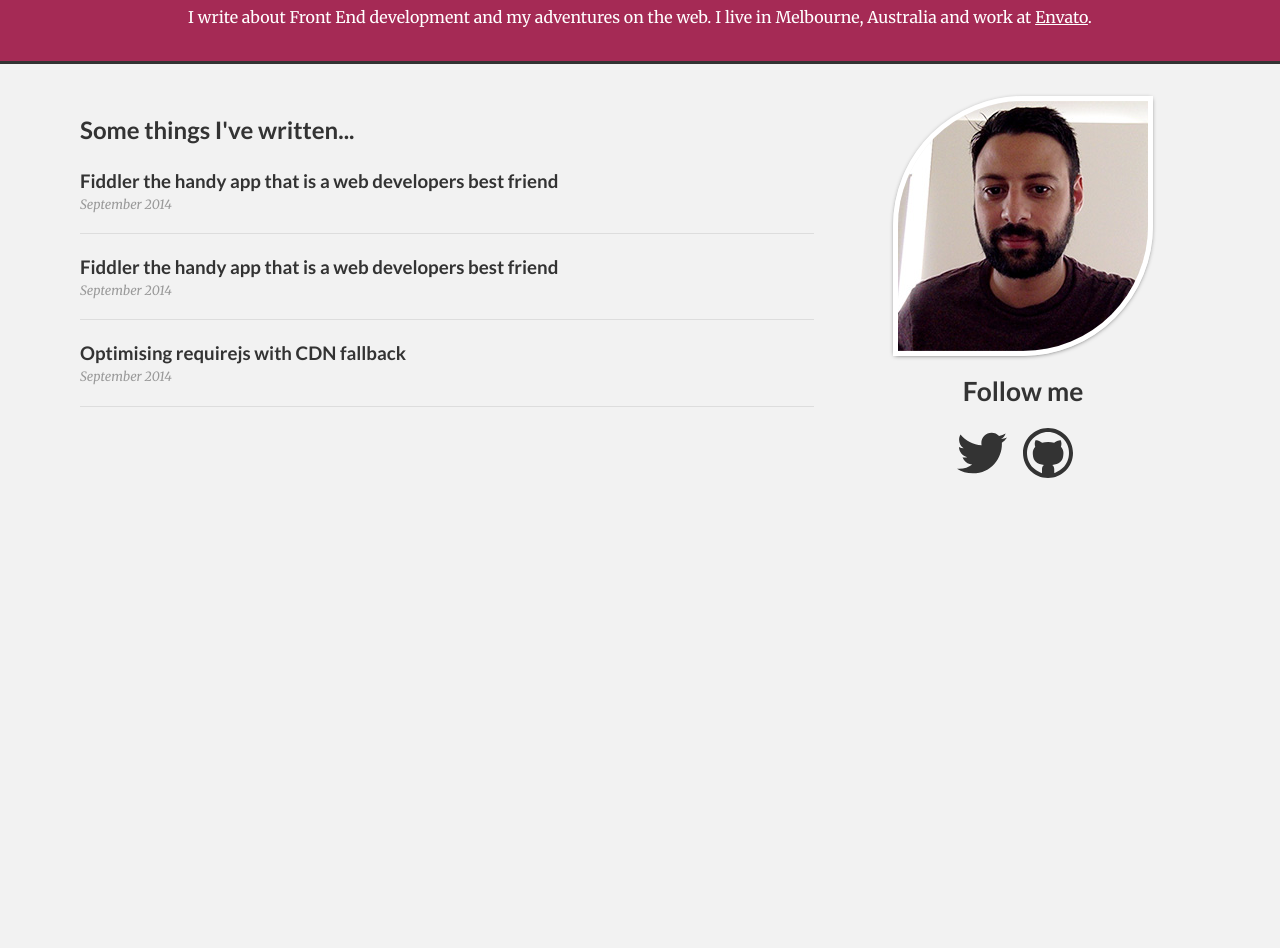
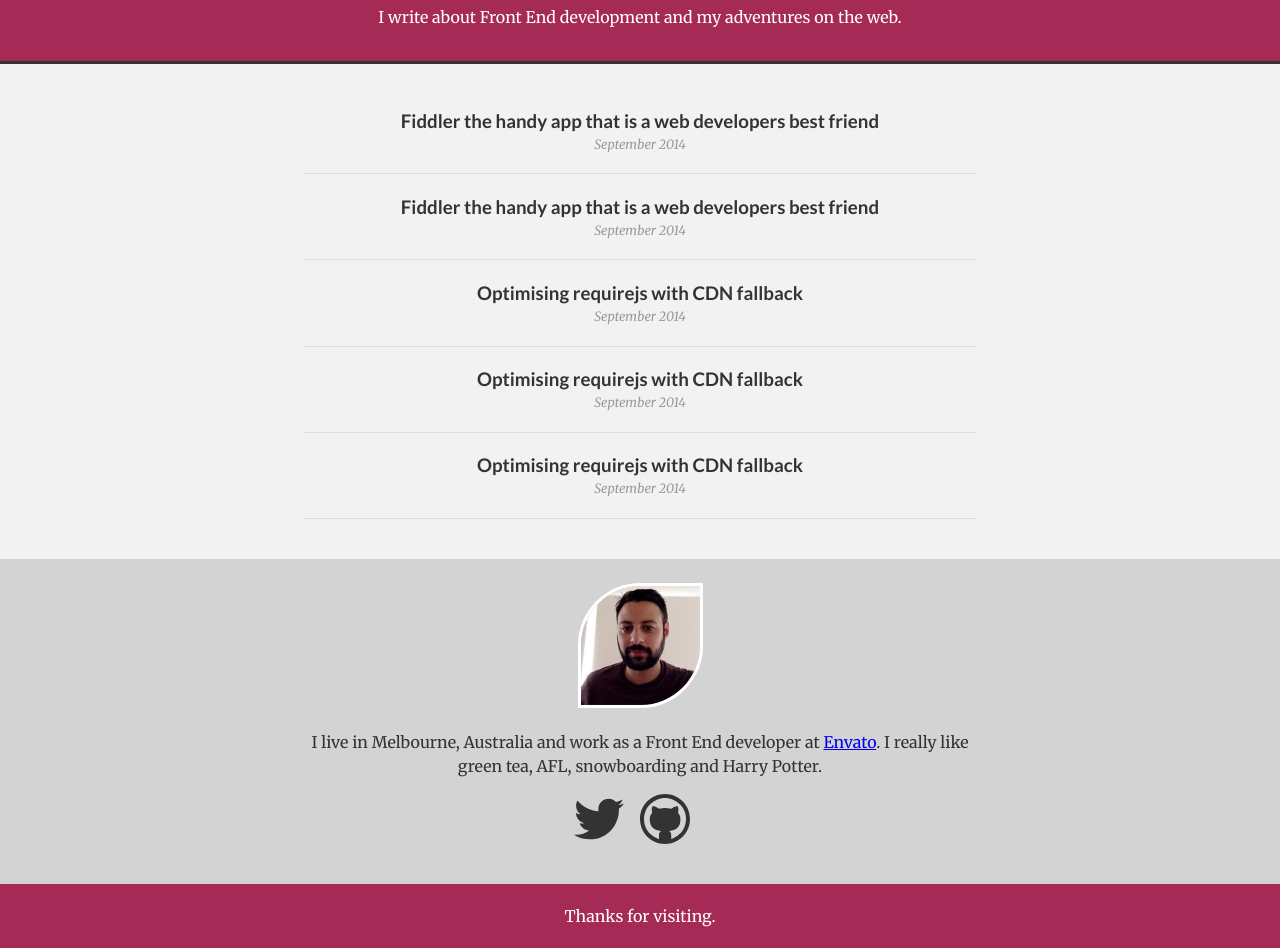
Before and after one commit to anthb/anthb-carve, a website: page app/index.html in a window 1280 px wide. Shown: the part 85-1033 px from the top of the page. Before the commit the page ends 800 px from the top, so only its background shows below. Drawn offline with nearby package versions, Linux system fonts and the light colour scheme; files that its build step writes are made by us from their sources.

Commit message:
new design

```diff
--- a/app/index.html
+++ b/app/index.html
@@ -27,15 +27,16 @@
     <![endif]-->
 
     <header class="page-head">
+      <!-- <img class="profile-photo -center-align" src="images/anthony-bordonaro.jpg" alt="Anthony Bordonaro - that's me"> -->
       <h1 class="t-heading">Hello, I'm Anthony Bordonaro.</h1>
-      <p class="t-body">I write about Front End development and my adventures on the web. I live in Melbourne, Australia and work at <a href="http://www.envato.com">Envato</a>.</p>
+      <p class="t-body">I write about Front End development and my adventures on the web.</p>
     </header>
 
     <div class="section-wrap">
-      <section class="container--layout-two-third">
+      <div class="container--layout-article">
 
         <ul class="article-list">
-          <h2 class="t-heading -small">Some things I've written...</h2>
+          <!-- <h2 class="t-heading -size-small">Some things I've written...</h2> -->
           <li class="article-list__item">
             <h3 class="article-list__heading"><a href="#">Fiddler the handy app that is a web developers best friend</a></h3>
             <time class="datetime" datetime="2014-09-15 19:00">September 2014</time>
@@ -48,14 +49,25 @@
             <h3 class="article-list__heading"><a href="#">Optimising requirejs with CDN fallback</a></h3>
             <time class="datetime" datetime="2014-09-15 19:00">September 2014</time>
           </li>
+          <li class="article-list__item">
+            <h3 class="article-list__heading"><a href="#">Optimising requirejs with CDN fallback</a></h3>
+            <time class="datetime" datetime="2014-09-15 19:00">September 2014</time>
+          </li>
+          <li class="article-list__item">
+            <h3 class="article-list__heading"><a href="#">Optimising requirejs with CDN fallback</a></h3>
+            <time class="datetime" datetime="2014-09-15 19:00">September 2014</time>
+          </li>
         </ul>
-      </section>
-
-      <aside class="container--layout-one-third">
+      </div>
+    </div>
+    <section class="about">
+      <div class="container--layout-article">
         <img class="profile-photo -center-align" src="images/anthony-bordonaro.jpg" alt="Anthony Bordonaro - that's me">
 
+        <p class="t-body">I live in Melbourne, Australia and work as a Front End developer at <a href="http://www.envato.com" target="_blank">Envato</a>. I really like green tea, AFL, snowboarding and Harry Potter.</p>
+
         <section class="social-links">
-          <h3 class="t-heading -size-medium">Follow me</h3>
+          <!-- <h3 class="t-heading -size-medium">Follow me</h3> -->
           <ul class="social-links__list">
             <li class="social-links__item">
               <a href="https://twitter.com/bordy_7" class="social-links__twitter"><span class="visually-hidden">Twitter</span></a>
@@ -66,8 +78,11 @@
             </li>
           </ul>
         </section>
-      </aside>
-    </div>
+      </div>
+    </section>
+    <footer class="page-footer">
+      <p>Thanks for visiting.</p>
+    </footer>
 
     <!-- Google Analytics: change UA-XXXXX-X to be your site's ID. -->
     <script>
--- a/app/styles/main.scss
+++ b/app/styles/main.scss
@@ -24,12 +24,28 @@ $purple: #A52A55;
 $off-white: #fafafa;
 
 
+@mixin clearfix {
+
+  &:before,
+  &:after {
+    content: "";
+    display: table;
+    clear: both;
+  }
+
+  &:after {
+    clear: both;
+  }
+
+}
+
+
 *, *:before, *:after {
   box-sizing: border-box;
 }
 
 body {
-  background: $background-grey;
+  background: $purple;
   font-family: $merriweather;
   color: $primary-grey;
   margin: 0;
@@ -55,6 +71,14 @@ h4 {
 
 .t-heading {
   margin: 10px 0;
+
+  &.-color-primary {
+    color: $purple;
+  }
+
+  &.-size-extra-large {
+    font-size: 3em;
+  }
 
   &.-size-large {
     font-size: 2em;
@@ -133,11 +157,8 @@ h4 {
   display: flex;
   flex-wrap: wrap;
   justify-content: center;
-
-  @media #{$large-up} {
-    max-width: 90%;
-    margin: 0 auto;
-  }
+  background: $background-grey;
+  padding: 1.5em 0
 }
 
 
@@ -168,8 +189,8 @@ h4 {
 .container--layout-article {
   @extend .container;
   @media #{$large-up} {
-    padding: 0 10em;
-    flex: 2 0 100%;
+    max-width: 55%;
+    margin: 0 auto;
   }
 }
 
@@ -179,7 +200,6 @@ h4 {
 .page-head {
   background: $purple;
   padding: 1em;
-  margin-bottom: 2em;
   border-bottom: 3px solid $primary-grey;
   text-align: center;
   color: $white;
@@ -189,14 +209,26 @@ h4 {
   }
 }
 
+
+
+// Page footer
+.page-footer {
+  padding: 0.25em 0;
+  background: $purple;
+  color: $white;
+  text-align: center;
+}
+
 // Article List
 
 .article-list {
   list-style: none;
   padding: 0;
+  text-align: center;
 
   a {
     color: $primary-grey;
+    transition: color 0.35s;
   }
 
 }
@@ -225,15 +257,15 @@ h4 {
   padding: 0.2em 0;
 }
 
-
-
-//
-
 .profile-photo {
+  //float: right;
+  width: 125px;
+  //margin-left: 2em;
   border-radius: 50% 0;
-  border: 5px solid $white;
-  box-shadow: 0 1px 5px -2px;
+  border: 3px solid $white;
+  //box-shadow:0 1px 15px 0px #52182C;
   transition: 0.5s border-radius;
+  cursor: pointer;
 
   &:hover {
     border-radius: 0 50%;
@@ -241,11 +273,6 @@ h4 {
 
   &:active {
     border-radius: 50%;
-  }
-
-  &.-center-align {
-    margin: 0 auto;
-    display: block;
   }
 }
 
@@ -290,5 +317,14 @@ h4 {
 // Posts.
 
 .post-content {
-  border-top: 1px dashed $border-grey;
+  border-top: 1px dashed $purple;
 }
+
+
+// About
+.about {
+  background: #d3d3d3;
+  padding: 1.5em 0;
+  text-align: center;
+  @include clearfix();
+}
```
Also changed, not shown: app/article.html (+12 -4 lines).
